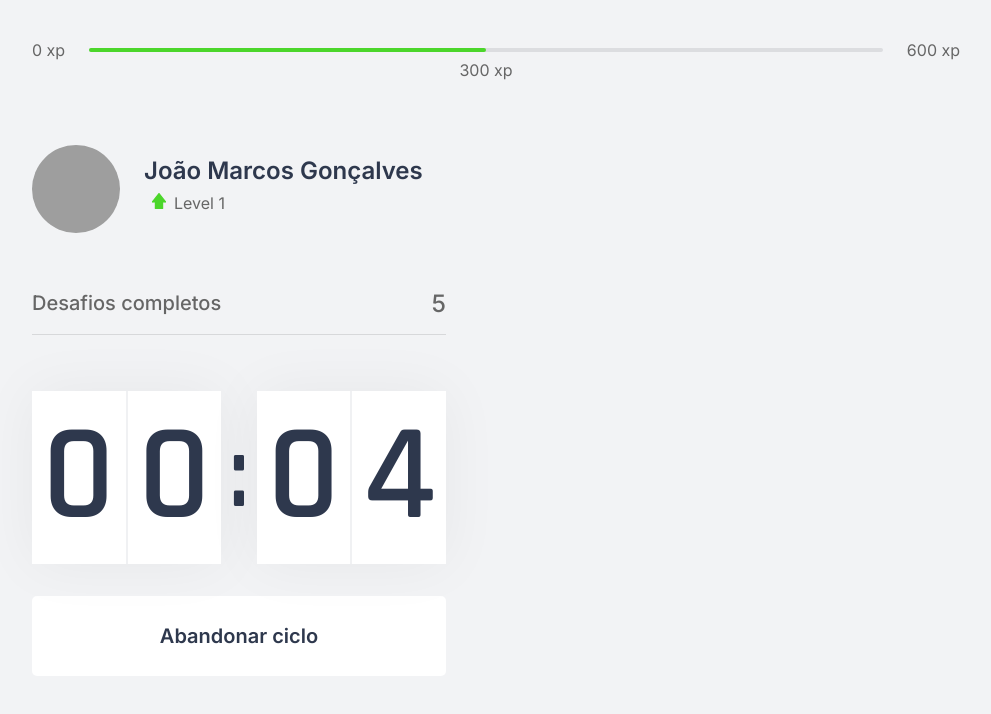
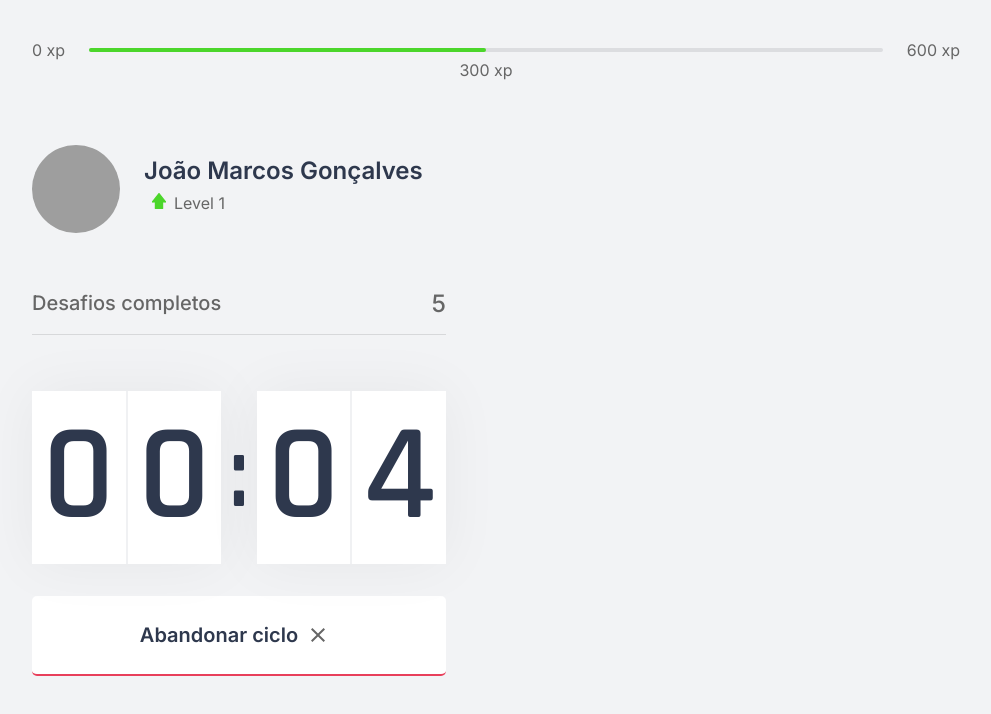
Before and after one commit to JonneBR/nlw4-next, a Next.js app: page / in a window 1280 px wide. Both pictures are taken after a click on the button "Iniciar um ciclo". Shown: the top 714 px of the page, without its empty margins (144-1135 px from the left). Built offline with nearby package versions, Linux system fonts and the light colour scheme; grey boxes are pictures that could not be loaded.

Commit message:
coundown style css

```diff
--- a/src/components/Countdown.tsx
+++ b/src/components/Countdown.tsx
@@ -53,7 +53,7 @@ export function Countdown() {
 
       {hasFinished ? (
         <button disabled className={styles.countdownButton}>
-          Ciclo encerrado
+          Ciclo encerrado{' '}
         </button>
       ) : (
         <>
@@ -64,6 +64,9 @@ export function Countdown() {
               onClick={resetCountdown}
             >
               Abandonar ciclo
+              <strong>
+                <img src='icons/close.svg' alt='' />
+              </strong>
             </button>
           ) : (
             <button
--- a/src/styles/components/Countdown.module.css
+++ b/src/styles/components/Countdown.module.css
@@ -65,6 +65,11 @@
 .countdownButtonActive {
   background-color: var(--white);
   color: var(--title);
+  border-bottom: 2px solid var(--red);
+}
+
+.countdownButtonActive img {
+  display: flex;
 }
 
 .countdownButtonActive:not(:disabled):hover {
@@ -76,4 +81,5 @@
   background-color: var(--white);
   color: var(--text);
   cursor: not-allowed;
+  border-bottom: 2px solid var(--green);
 }
```
